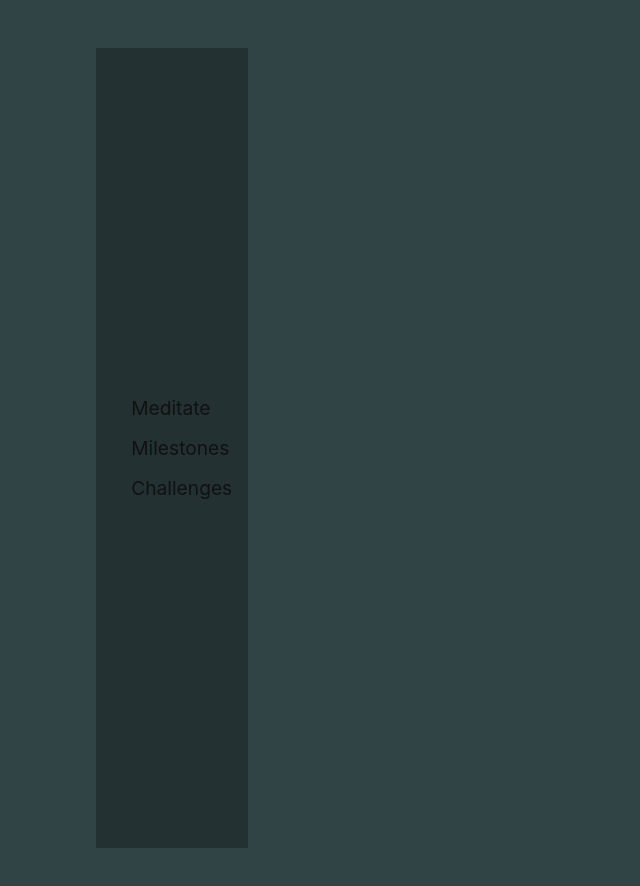
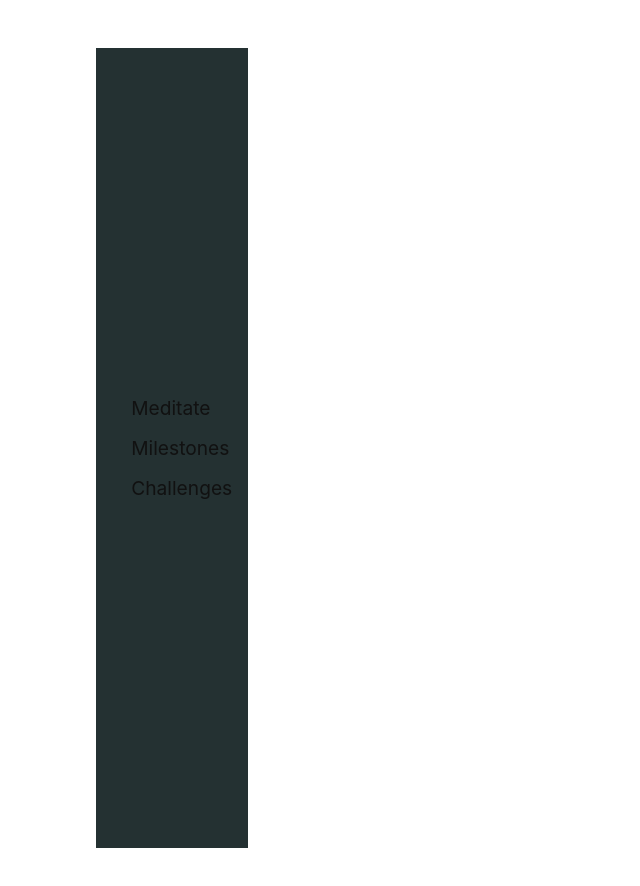
Before and after one commit to nirek13/SHacks, a React (Create React App) app: page / in a window 1280 px wide. Shown: the top 886 px of the page, without its empty margins (0-640 px from the left). Built offline with nearby package versions, Linux system fonts and the light colour scheme.

Commit message:
back to white

```diff
--- a/src/App.css
+++ b/src/App.css
@@ -5,9 +5,7 @@
   overflow-x: hidden;
   padding: 48px 64px;
 }
-body {
-  background-color: #314445;
-}
+
 .App-logo {
   height: 40vmin;
   pointer-events: none;
@@ -20,7 +18,6 @@ body {
 }
 
 .App-header {
-  background-color: #282c34;
   min-height: 100vh;
   display: flex;
   flex-direction: column;
--- a/src/Components/GlobalJournal.jsx
+++ b/src/Components/GlobalJournal.jsx
@@ -194,7 +194,6 @@ const SearchBar = () => (
         />
     </div>
 );
-
 const styles = {
     appContainer: {
         display: 'flex',
```
Also changed, not shown: 1 other file (tests, documents, lock files or other folders).
